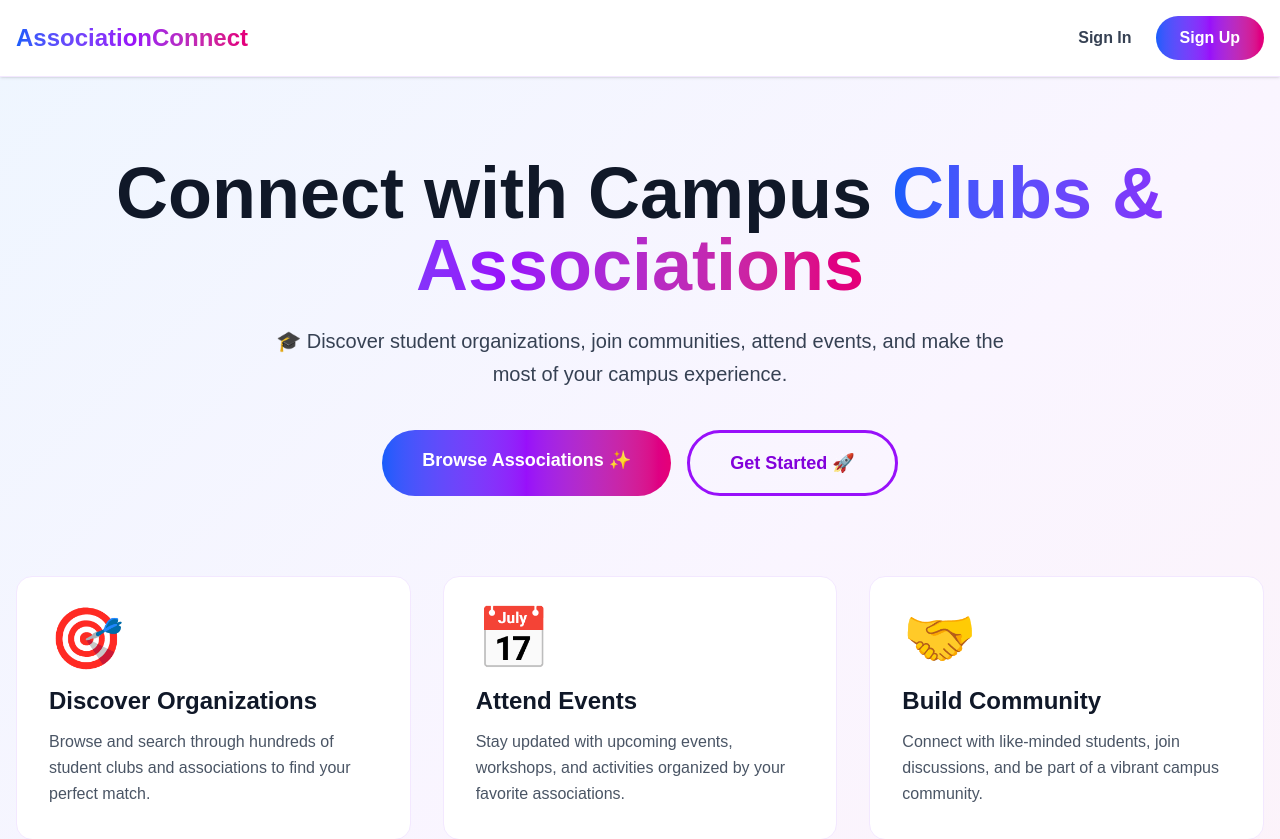
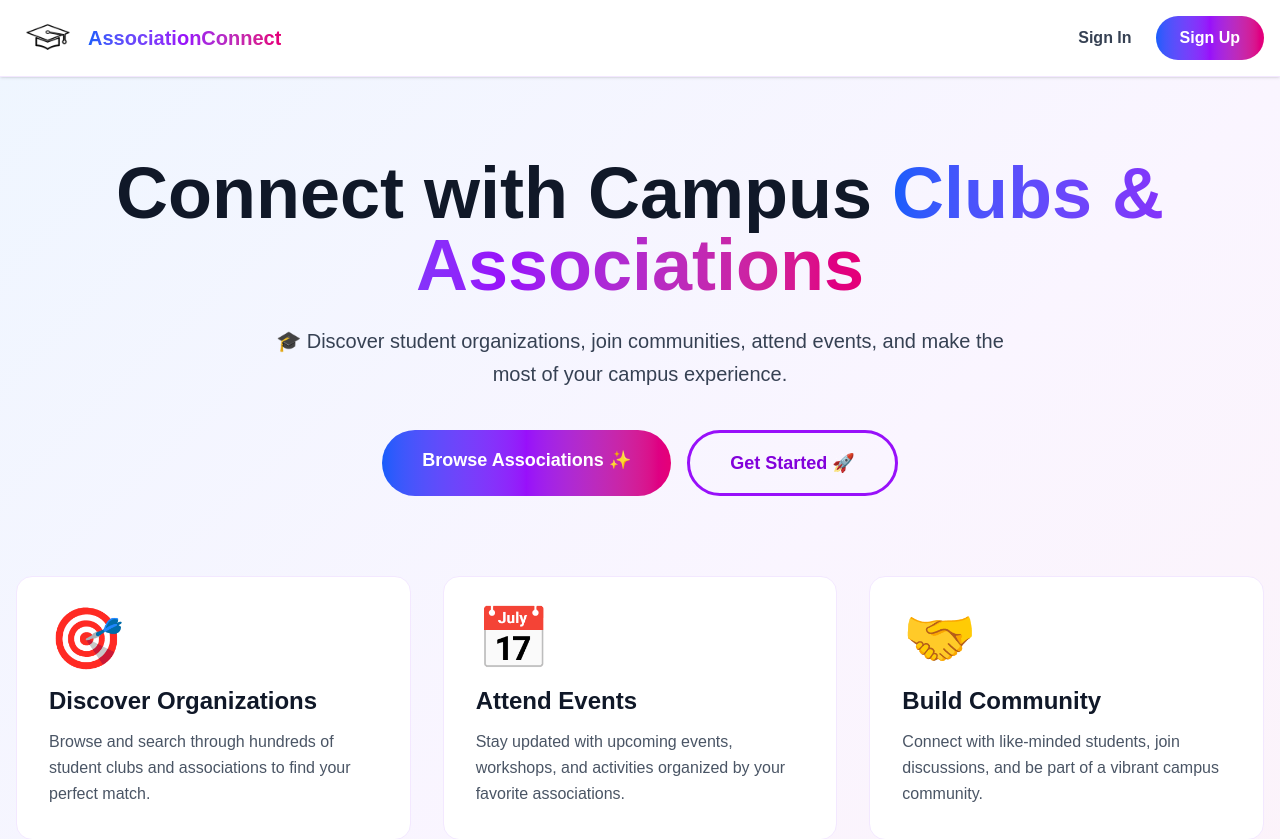
Before and after one commit to Ianlaur/BDD1, a Next.js app in the folder src/: page / in a window 1280 px wide. Shown: the top 839 px of the page. Built offline with nearby package versions, Linux system fonts and the light colour scheme; no server answers.

Commit message:
Add logo and improve Header for dark mode
Introduces 'assologo.png' and updates the Header component to display the logo. Enhances styling for dark mode support and improves navigation link appearance for better accessibility.

```diff
--- a/src/components/Header.tsx
+++ b/src/components/Header.tsx
@@ -5,25 +5,28 @@ export async function Header() {
   const session = await auth();
 
   return (
-    <header className="bg-white/80 backdrop-blur-lg border-b border-purple-100 sticky top-0 z-50 shadow-sm">
+    <header className="bg-white/80 dark:bg-gray-900/80 backdrop-blur-lg border-b border-purple-100 dark:border-purple-800 sticky top-0 z-50 shadow-sm">
       <nav className="container mx-auto px-4 py-4 flex justify-between items-center">
-        <Link href="/" className="text-2xl font-black bg-linear-to-r from-blue-600 via-purple-600 to-pink-600 bg-clip-text text-transparent hover:scale-105 transition-transform">
-          AssociationConnect
+        <Link href="/" className="flex items-center gap-2 hover:scale-105 transition-transform">
+          <img src="/assologo.png" alt="AssociationConnect Logo" className="h-10 w-auto" />
+          <span className="text-xl font-black bg-linear-to-r from-blue-600 via-purple-600 to-pink-600 bg-clip-text text-transparent hidden sm:inline">
+            AssociationConnect
+          </span>
         </Link>
 
         <div className="flex gap-6 items-center">
           {session ? (
             <>
-              <Link href="/dashboard" className="font-semibold text-gray-700 hover:text-purple-600 transition">
+              <Link href="/dashboard" className="font-semibold text-gray-700 dark:text-gray-300 hover:text-purple-600 dark:hover:text-purple-400 transition">
                 Dashboard
               </Link>
-              <Link href="/associations" className="font-semibold text-gray-700 hover:text-purple-600 transition">
+              <Link href="/associations" className="font-semibold text-gray-700 dark:text-gray-300 hover:text-purple-600 dark:hover:text-purple-400 transition">
                 Associations
               </Link>
-              <Link href="/events" className="font-semibold text-gray-700 hover:text-purple-600 transition">
+              <Link href="/events" className="font-semibold text-gray-700 dark:text-gray-300 hover:text-purple-600 dark:hover:text-purple-400 transition">
                 Events
               </Link>
-              <Link href="/profile" className="font-semibold text-gray-700 hover:text-purple-600 transition">
+              <Link href="/profile" className="font-semibold text-gray-700 dark:text-gray-300 hover:text-purple-600 dark:hover:text-purple-400 transition">
                 Profile
               </Link>
               <form action={async () => {
@@ -38,7 +41,7 @@ export async function Header() {
             </>
           ) : (
             <>
-              <Link href="/auth/signin" className="font-semibold text-gray-700 hover:text-purple-600 transition">
+              <Link href="/auth/signin" className="font-semibold text-gray-700 dark:text-gray-300 hover:text-purple-600 dark:hover:text-purple-400 transition">
                 Sign In
               </Link>
               <Link href="/auth/signup" className="px-6 py-2.5 bg-linear-to-r from-blue-600 via-purple-600 to-pink-600 text-white font-semibold rounded-full hover:shadow-lg hover:scale-105 transition-all">
```
Also changed, not shown: src/public/assologo.png (added).
